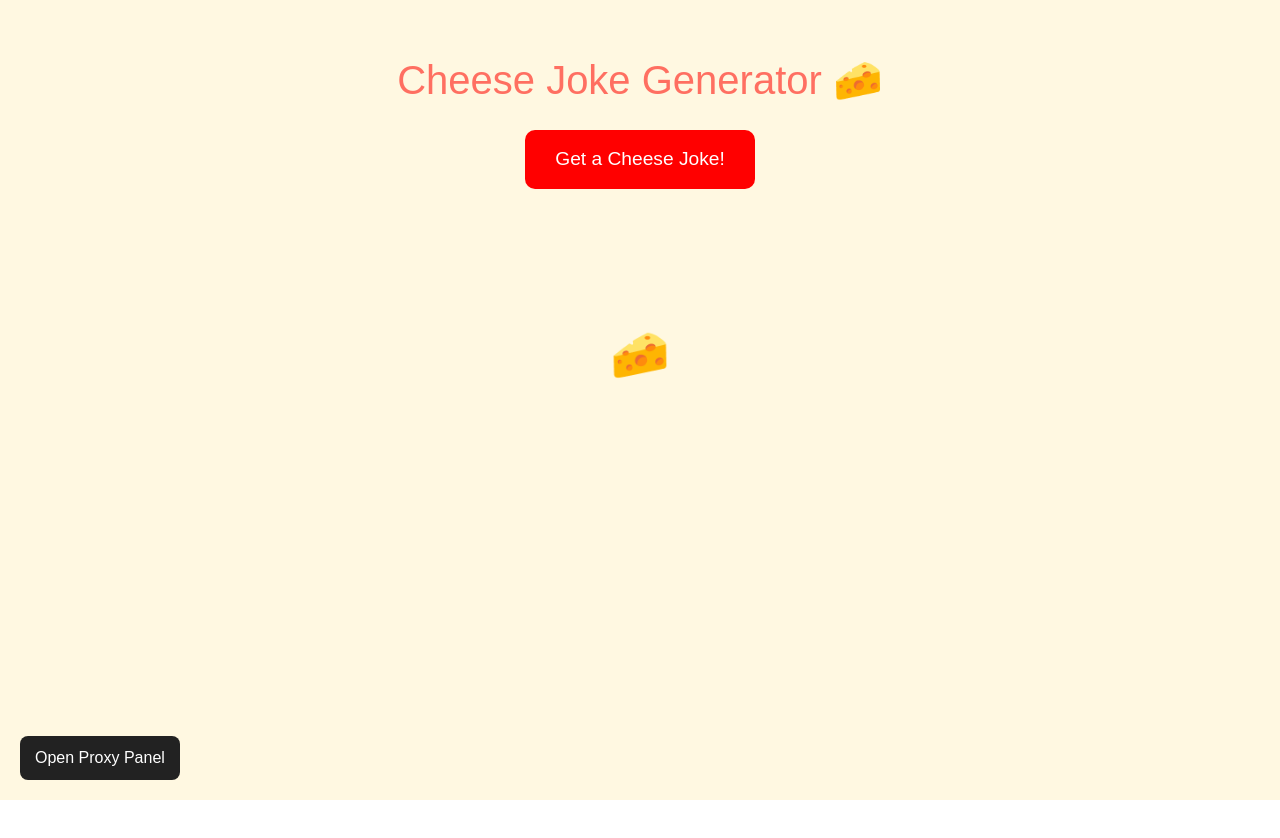
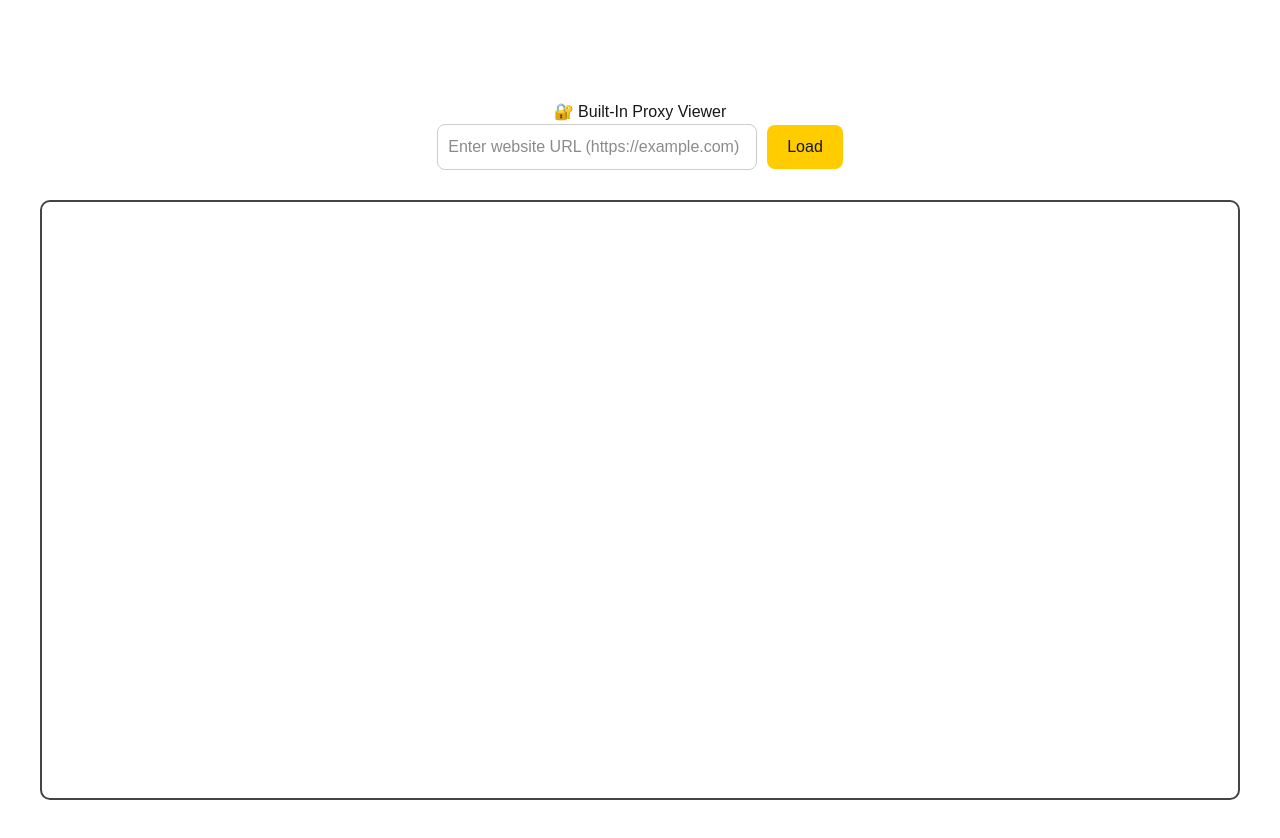
Before and after one commit to xan99m/cheeseprox, a Next.js app: page / in a window 1280 px wide. Before the commit the page ends 800 px from the top, so only its background shows below. Built offline with nearby package versions, Linux system fonts and the light colour scheme.

Commit message:
Update page.tsx

```diff
--- a/app/page.tsx
+++ b/app/page.tsx
@@ -1,162 +1,70 @@
 "use client";
 
 import { useState } from "react";
-import Link from "next/link";
 
-export default function HomePage() {
-  const [joke, setJoke] = useState('');
-  const [bgColor, setBgColor] = useState('#fff8e1');
-  const [emojiStyle, setEmojiStyle] = useState<React.CSSProperties>({
-    transform: 'translateY(0px) scale(1)',
-  });
+export default function Home() {
+  const [proxyHtml, setProxyHtml] = useState("");
+  const [url, setUrl] = useState("");
 
-  const [proxyOpen, setProxyOpen] = useState(false);
+  async function loadSite() {
+    if (!url) {
+      setProxyHtml("<h2>Please enter a URL</h2>");
+      return;
+    }
 
-  const bgColors = [
-    "#fff8e1", "#ffe0b2", "#ffd54f", "#ffcc80", "#ffab91",
-    "#ffe57f", "#f8bbd0", "#e1bee7", "#b3e5fc", "#c8e6c9"
-  ];
-
-  const fetchJoke = async () => {
-    const res = await fetch('/api/joke');
-    const data = await res.json();
-    setJoke(data.joke);
-
-    const color = bgColors[Math.floor(Math.random() * bgColors.length)];
-    setBgColor(color);
-
-    const x = (Math.random() - 0.5) * 50;
-    const y = -Math.random() * 50;
-    const scale = 1 + Math.random();
-    const rotate = Math.random() * 360;
-
-    setEmojiStyle({
-      transform: `translate(${x}px, ${y}px) scale(${scale}) rotate(${rotate}deg)`,
-      transition: "transform 0.5s ease",
-    });
-
-    setTimeout(() => {
-      setEmojiStyle({
-        transform: 'translateY(0px) scale(1)',
-        transition: "transform 0.5s ease",
-      });
-    }, 500);
-  };
+    try {
+      const response = await fetch(`/api/proxy?url=${encodeURIComponent(url)}`);
+      const html = await response.text();
+      setProxyHtml(html);
+    } catch (e) {
+      setProxyHtml("<h2>Error loading site.</h2>");
+    }
+  }
 
   return (
-    <div
-      style={{
-        textAlign: 'center',
-        backgroundColor: bgColor,
-        minHeight: '100vh',
-        padding: '50px',
-        transition: 'background-color 0.5s',
-      }}
-    >
-      <h1 style={{ color: '#ff6f61', fontSize: '2.5rem' }}>
-        Cheese Joke Generator 🧀
-      </h1>
+    <div style={{ padding: "40px", textAlign: "center" }}>
+
+      {/* YOUR CHEESE JOKE UI stays here */}
+
+      <h2 style={{ marginTop: "60px" }}>🔐 Built-In Proxy Viewer</h2>
+
+      <input
+        value={url}
+        onChange={(e) => setUrl(e.target.value)}
+        placeholder="Enter website URL (https://example.com)"
+        style={{
+          padding: "10px",
+          width: "320px",
+          borderRadius: "8px",
+          border: "1px solid #ccc",
+          marginRight: "10px"
+        }}
+      />
 
       <button
-        onClick={fetchJoke}
+        onClick={loadSite}
         style={{
-          backgroundColor: 'red',
-          color: 'white',
-          border: 'none',
-          padding: '15px 30px',
-          fontSize: '1.2rem',
-          cursor: 'pointer',
-          borderRadius: '10px',
-          marginTop: '20px',
+          padding: "10px 20px",
+          background: "#ffcc00",
+          border: "none",
+          borderRadius: "8px",
+          cursor: "pointer"
         }}
       >
-        Get a Cheese Joke!
+        Load
       </button>
 
-      <div style={{ marginTop: '30px', fontSize: '1.5rem', minHeight: '80px' }}>
-        {joke}
-      </div>
-
-      <span
+      <iframe
         style={{
-          fontSize: '3rem',
-          marginTop: '20px',
-          display: 'inline-block',
-          ...emojiStyle,
+          marginTop: "30px",
+          width: "100%",
+          height: "600px",
+          border: "2px solid #444",
+          borderRadius: "10px",
+          background: "white"
         }}
-      >
-        🧀
-      </span>
-
-      {/* Bottom-left proxy button */}
-      <button
-        onClick={() => setProxyOpen(true)}
-        style={{
-          position: "fixed",
-          bottom: "20px",
-          left: "20px",
-          background: "#222",
-          color: "#fff",
-          padding: "10px 15px",
-          borderRadius: "8px",
-          border: "none",
-          cursor: "pointer",
-        }}
-      >
-        Open Proxy Panel
-      </button>
-
-      {/* Proxy slide-up panel */}
-      {proxyOpen && (
-        <div
-          style={{
-            position: "fixed",
-            bottom: "0",
-            left: "0",
-            width: "100%",
-            height: "50vh",
-            background: "#111",
-            color: "white",
-            padding: "20px",
-            boxShadow: "0 -5px 10px rgba(0,0,0,0.5)",
-            overflowY: "auto",
-          }}
-        >
-          <button
-            onClick={() => setProxyOpen(false)}
-            style={{
-              float: "right",
-              background: "red",
-              color: "white",
-              border: "none",
-              padding: "8px 12px",
-              borderRadius: "5px",
-              cursor: "pointer",
-            }}
-          >
-            Close
-          </button>
-
-          <h2>Educational Proxy Panel</h2>
-          <p>This demonstrates how a proxy fetches raw HTML from a URL.</p>
-
-          <Link href="/proxy">
-            <button
-              style={{
-                marginTop: "15px",
-                padding: "10px 20px",
-                background: "blue",
-                color: "white",
-                border: "none",
-                borderRadius: "8px",
-                cursor: "pointer",
-              }}
-            >
-              Open Proxy Learning Page
-            </button>
-          </Link>
-        </div>
-      )}
+        srcDoc={proxyHtml}
+      />
     </div>
   );
 }
```
